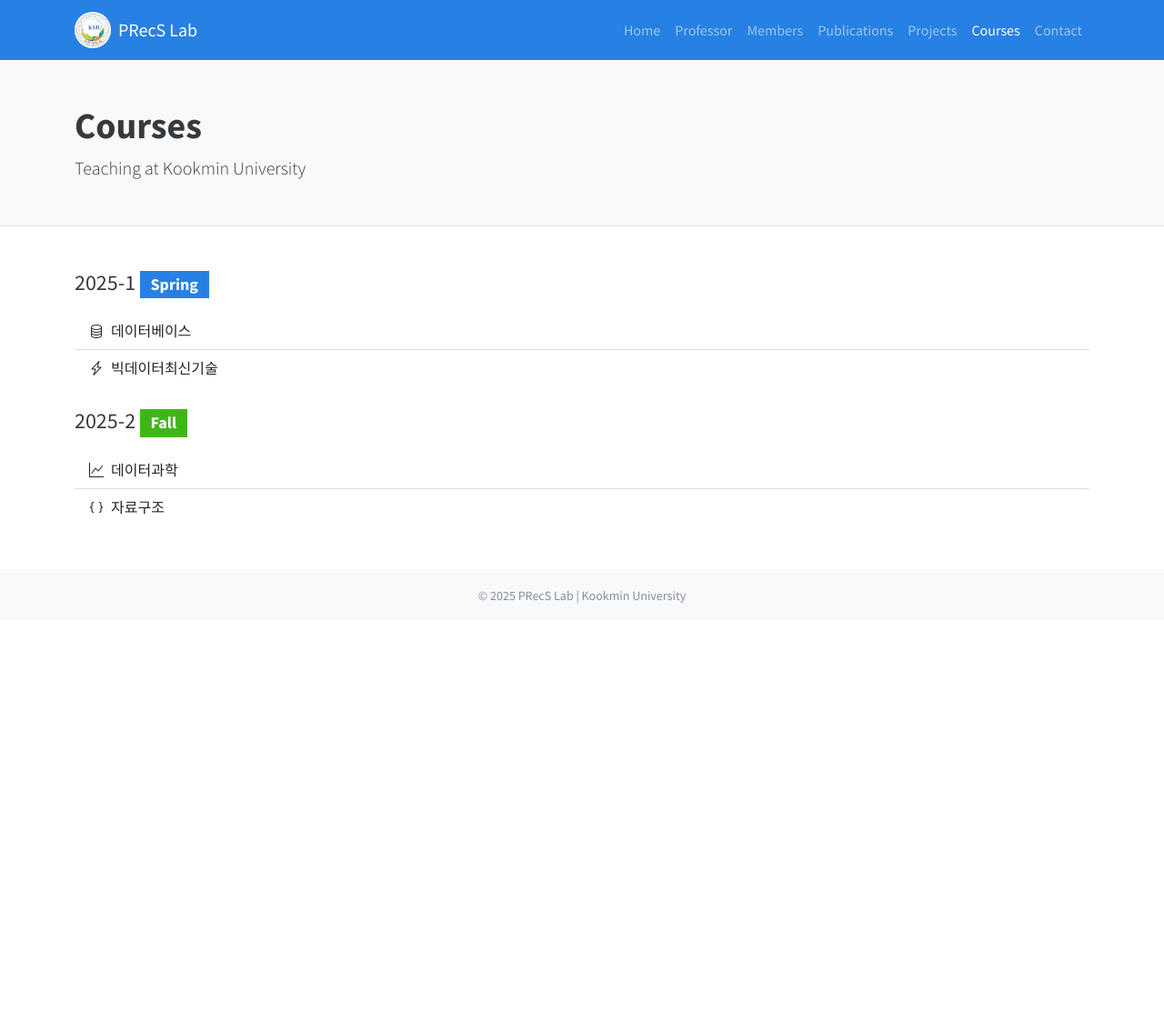
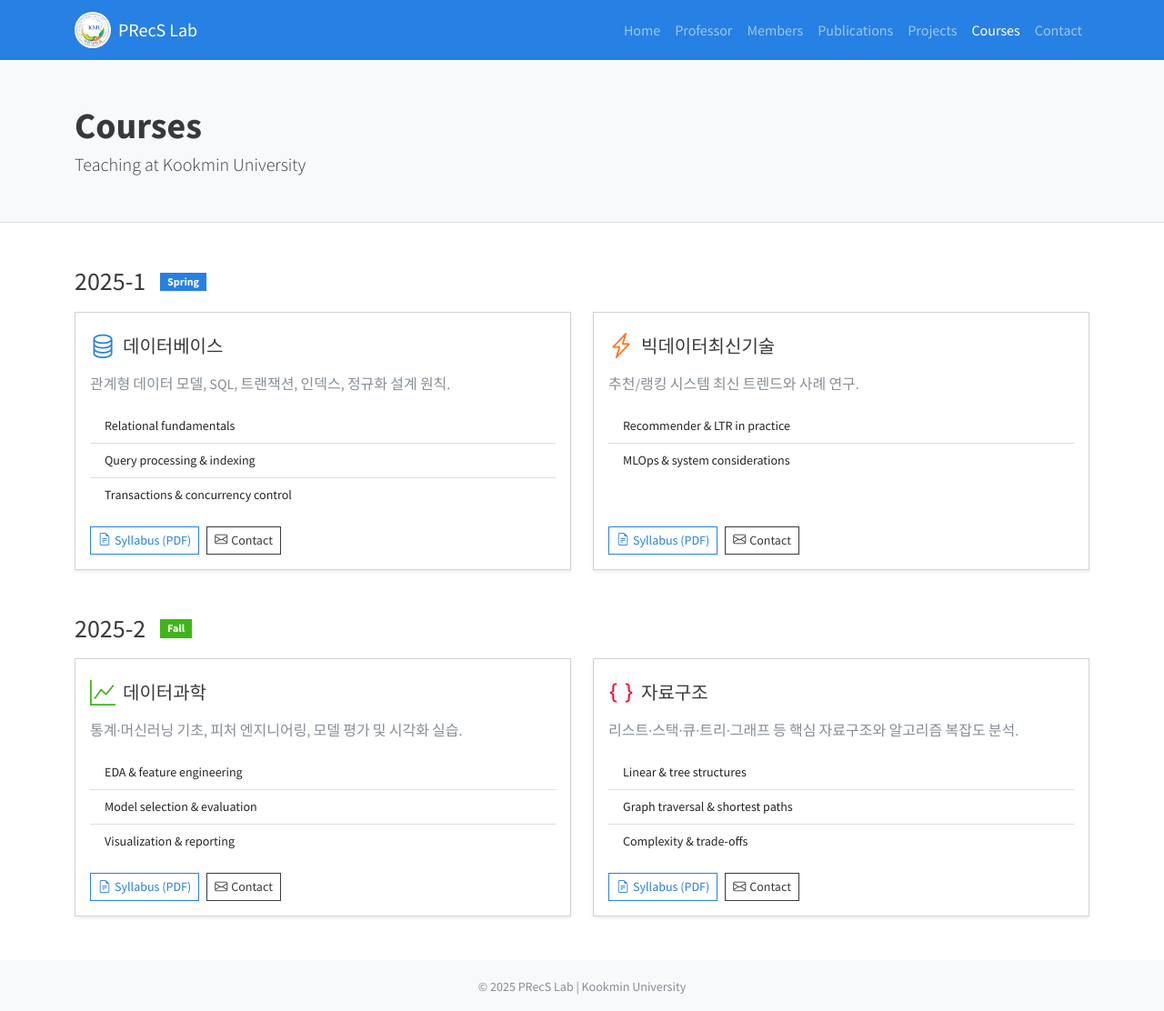
Before and after one commit to hongkyun-bae/hongkyun-bae.github.io, a Jekyll site: the page precs/courses.html, which Jekyll copies as it is, in a window 1280 px wide. Shown: the whole page at 91% size. Built offline with Jekyll 4.4.1, drawn with Linux system fonts in a browser that asks for light colours; nearby versions of some CDN libraries; before the commit the page ends 900 px from its top, so only the background shows below that.

Commit message:
Update courses.html

```diff
--- a/precs/courses.html
+++ b/precs/courses.html
@@ -1,11 +1,16 @@
 <!DOCTYPE html>
-<html lang="en">
+<html lang="ko">
 <head>
   <meta charset="UTF-8" />
   <meta name="viewport" content="width=device-width, initial-scale=1.0"/>
   <title>Courses | PRecS Lab</title>
+
+  <!-- Bootswatch Cosmo Theme -->
   <link href="https://cdn.jsdelivr.net/npm/bootswatch@5.3.2/dist/cosmo/bootstrap.min.css" rel="stylesheet"/>
-<!--   <link rel="stylesheet" href="assets/css/main.css"/>
+  <!-- Bootstrap Icons -->
+  <link href="https://cdn.jsdelivr.net/npm/bootstrap-icons@1.11.3/font/bootstrap-icons.css" rel="stylesheet">
+  <!-- Custom CSS -->
+<!--   <link rel="stylesheet" href="../assets/css/main.css"/>
 </head> -->
 <body>
 
@@ -35,37 +40,116 @@
 
 <header class="bg-light py-5 border-bottom">
   <div class="container">
-    <h1 class="fw-bold">Courses</h1>
+    <h1 class="fw-bold mb-1">Courses</h1>
     <p class="lead mb-0">Teaching at Kookmin University</p>
   </div>
 </header>
 
 <main class="container my-5">
+
   <!-- 2025-1 -->
-  <div class="mb-4">
-    <h4 class="mb-3">2025-1 <span class="badge bg-primary">Spring</span></h4>
-    <ul class="list-group list-group-flush">
-      <li class="list-group-item d-flex align-items-center">
-        <i class="bi bi-database me-2"></i> 데이터베이스
-      </li>
-      <li class="list-group-item d-flex align-items-center">
-        <i class="bi bi-lightning-charge me-2"></i> 빅데이터최신기술
-      </li>
-    </ul>
+  <div class="d-flex align-items-center mb-3">
+    <h3 class="mb-0">2025-1</h3>
+    <span class="badge bg-primary ms-3">Spring</span>
+  </div>
+
+  <div class="row g-4 mb-5">
+    <!-- 데이터베이스 -->
+    <div class="col-12 col-md-6">
+      <div class="card h-100 shadow-sm">
+        <div class="card-body d-flex flex-column">
+          <div class="d-flex align-items-center mb-2">
+            <i class="bi bi-database fs-3 me-2 text-primary"></i>
+            <h5 class="card-title mb-0">데이터베이스</h5>
+          </div>
+          <p class="text-muted mb-3">관계형 데이터 모델, SQL, 트랜잭션, 인덱스, 정규화 설계 원칙.</p>
+          <ul class="list-group list-group-flush small mb-3">
+            <li class="list-group-item">Relational fundamentals</li>
+            <li class="list-group-item">Query processing &amp; indexing</li>
+            <li class="list-group-item">Transactions &amp; concurrency control</li>
+          </ul>
+          <div class="mt-auto d-flex gap-2">
+            <a href="#" class="btn btn-outline-primary btn-sm"><i class="bi bi-file-earmark-text me-1"></i>Syllabus (PDF)</a>
+            <a href="mailto:hongkyun@kookmin.ac.kr" class="btn btn-outline-secondary btn-sm"><i class="bi bi-envelope me-1"></i>Contact</a>
+          </div>
+        </div>
+      </div>
+    </div>
+
+    <!-- 빅데이터최신기술 -->
+    <div class="col-12 col-md-6">
+      <div class="card h-100 shadow-sm">
+        <div class="card-body d-flex flex-column">
+          <div class="d-flex align-items-center mb-2">
+            <i class="bi bi-lightning-charge fs-3 me-2 text-warning"></i>
+            <h5 class="card-title mb-0">빅데이터최신기술</h5>
+          </div>
+          <p class="text-muted mb-3">추천/랭킹 시스템 최신 트렌드와 사례 연구.</p>
+          <ul class="list-group list-group-flush small mb-3">
+            <li class="list-group-item">Recommender &amp; LTR in practice</li>
+            <li class="list-group-item">MLOps &amp; system considerations</li>
+          </ul>
+          <div class="mt-auto d-flex gap-2">
+            <a href="#" class="btn btn-outline-primary btn-sm"><i class="bi bi-file-earmark-text me-1"></i>Syllabus (PDF)</a>
+            <a href="mailto:hongkyun@kookmin.ac.kr" class="btn btn-outline-secondary btn-sm"><i class="bi bi-envelope me-1"></i>Contact</a>
+          </div>
+        </div>
+      </div>
+    </div>
   </div>
 
   <!-- 2025-2 -->
-  <div>
-    <h4 class="mb-3">2025-2 <span class="badge bg-success">Fall</span></h4>
-    <ul class="list-group list-group-flush">
-      <li class="list-group-item d-flex align-items-center">
-        <i class="bi bi-graph-up me-2"></i> 데이터과학
-      </li>
-      <li class="list-group-item d-flex align-items-center">
-        <i class="bi bi-braces me-2"></i> 자료구조
-      </li>
-    </ul>
+  <div class="d-flex align-items-center mb-3">
+    <h3 class="mb-0">2025-2</h3>
+    <span class="badge bg-success ms-3">Fall</span>
   </div>
+
+  <div class="row g-4">
+    <!-- 데이터과학 -->
+    <div class="col-12 col-md-6">
+      <div class="card h-100 shadow-sm">
+        <div class="card-body d-flex flex-column">
+          <div class="d-flex align-items-center mb-2">
+            <i class="bi bi-graph-up fs-3 me-2 text-success"></i>
+            <h5 class="card-title mb-0">데이터과학</h5>
+          </div>
+          <p class="text-muted mb-3">통계·머신러닝 기초, 피처 엔지니어링, 모델 평가 및 시각화 실습.</p>
+          <ul class="list-group list-group-flush small mb-3">
+            <li class="list-group-item">EDA &amp; feature engineering</li>
+            <li class="list-group-item">Model selection &amp; evaluation</li>
+            <li class="list-group-item">Visualization &amp; reporting</li>
+          </ul>
+          <div class="mt-auto d-flex gap-2">
+            <a href="#" class="btn btn-outline-primary btn-sm"><i class="bi bi-file-earmark-text me-1"></i>Syllabus (PDF)</a>
+            <a href="mailto:hongkyun@kookmin.ac.kr" class="btn btn-outline-secondary btn-sm"><i class="bi bi-envelope me-1"></i>Contact</a>
+          </div>
+        </div>
+      </div>
+    </div>
+
+    <!-- 자료구조 -->
+    <div class="col-12 col-md-6">
+      <div class="card h-100 shadow-sm">
+        <div class="card-body d-flex flex-column">
+          <div class="d-flex align-items-center mb-2">
+            <i class="bi bi-braces fs-3 me-2 text-danger"></i>
+            <h5 class="card-title mb-0">자료구조</h5>
+          </div>
+          <p class="text-muted mb-3">리스트·스택·큐·트리·그래프 등 핵심 자료구조와 알고리즘 복잡도 분석.</p>
+          <ul class="list-group list-group-flush small mb-3">
+            <li class="list-group-item">Linear &amp; tree structures</li>
+            <li class="list-group-item">Graph traversal &amp; shortest paths</li>
+            <li class="list-group-item">Complexity &amp; trade-offs</li>
+          </ul>
+          <div class="mt-auto d-flex gap-2">
+            <a href="#" class="btn btn-outline-primary btn-sm"><i class="bi bi-file-earmark-text me-1"></i>Syllabus (PDF)</a>
+            <a href="mailto:hongkyun@kookmin.ac.kr" class="btn btn-outline-secondary btn-sm"><i class="bi bi-envelope me-1"></i>Contact</a>
+          </div>
+        </div>
+      </div>
+    </div>
+  </div>
+
 </main>
 
 <footer class="bg-light text-center text-muted py-3">
@@ -74,8 +158,6 @@
   </div>
 </footer>
 
-<!-- Bootstrap + Icons -->
-<link href="https://cdn.jsdelivr.net/npm/bootstrap-icons@1.11.3/font/bootstrap-icons.css" rel="stylesheet">
 <script src="https://cdn.jsdelivr.net/npm/bootstrap@5.3.2/dist/js/bootstrap.bundle.min.js"></script>
 </body>
 </html>
```
